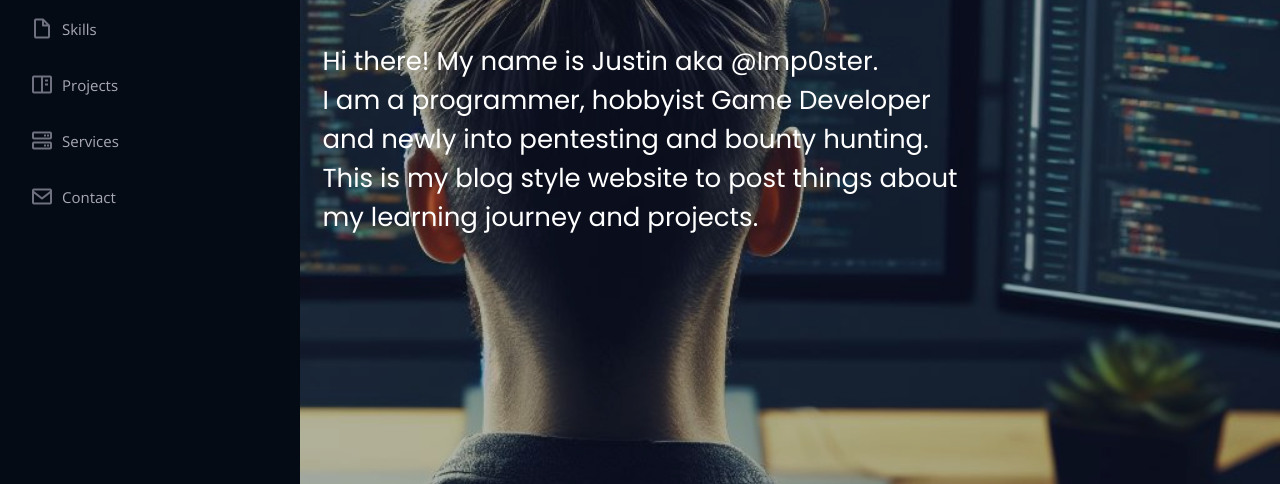
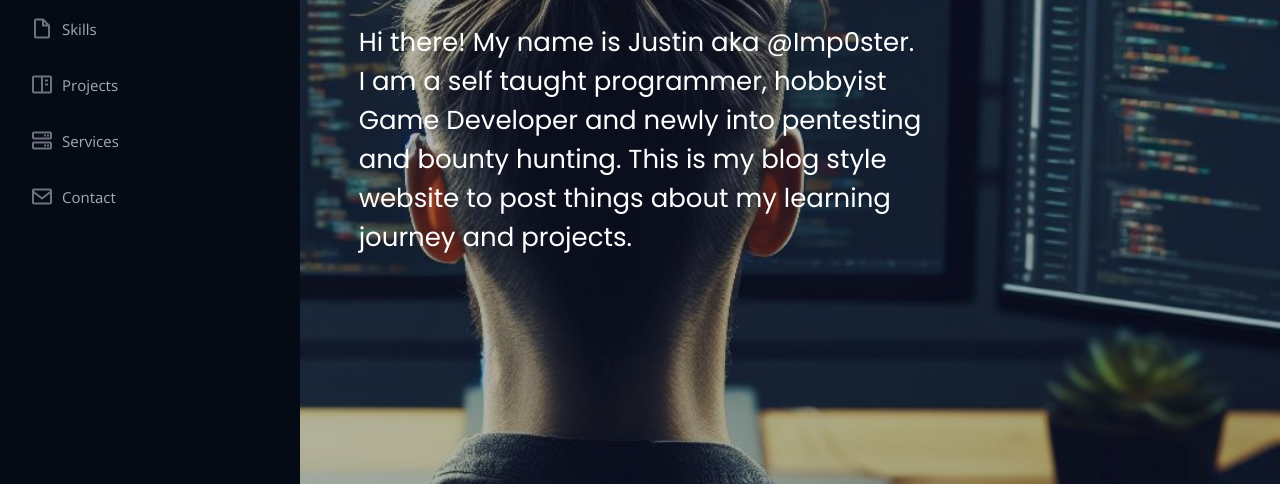
Before and after one commit to ImImp0ster/ImImposter.github.io, a plain HTML site: page index.html in a window 1280 px wide. Shown: the part 313-797 px from the top of the page. Drawn offline with nearby package versions, Linux system fonts and the light colour scheme.

Commit message:
Update index.html

```diff
--- a/index.html
+++ b/index.html
@@ -1,4 +1,4 @@
-<!DOCTYPE html>
+ <!DOCTYPE html>
 <html lang="en">
 
 <head>
@@ -66,8 +66,8 @@
     <div class="hero-container" data-aos="fade-in">
       <h1>@Imp0ster</h1>
       <p>I'm a <span class="typed" data-typed-items="Programmer, Developer, Game Developer, Hacker"></span></p>
-      <p class="about-me-info">Hi there! My name is Justin aka @Imp0ster.<br>I am a programmer, hobbyist Game Developer<br>and newly into pentesting and bounty hunting.<br>This is my
-      blog style website to post things about<br>my learning journey and projects.</p>
+      <p class="about-me-info">Hi there! My name is Justin aka @Imp0ster.<br>I am a self taught programmer, hobbyist<br>Game Developer and newly into pentesting<br>and bounty hunting. This is my
+      blog style<br> website to post things about my learning<br> journey and projects.</p>
     </div>
   </section><!-- End Hero -->
 
```
